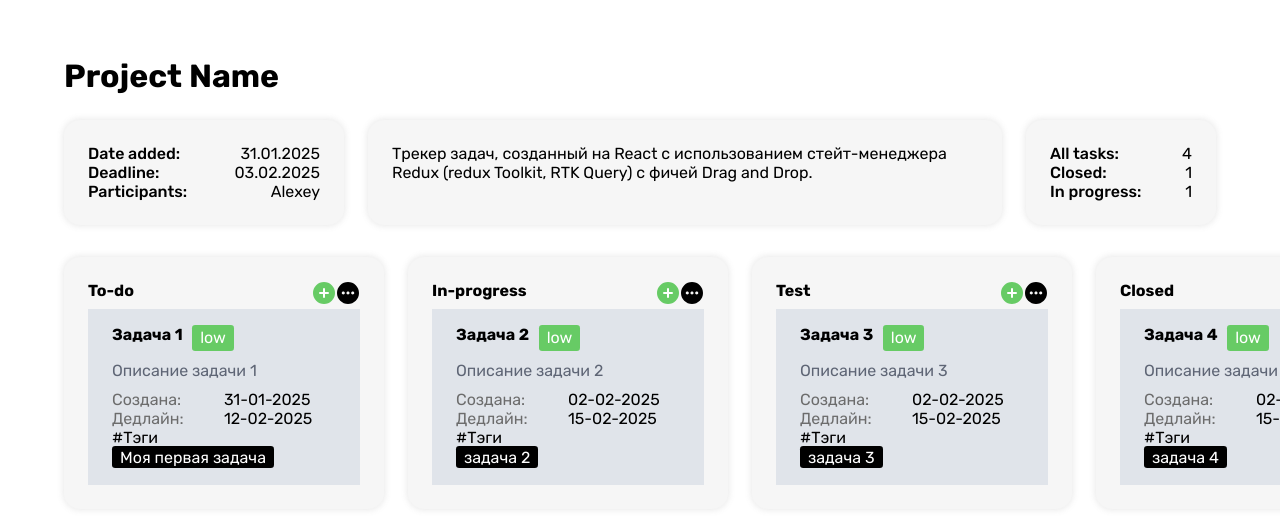
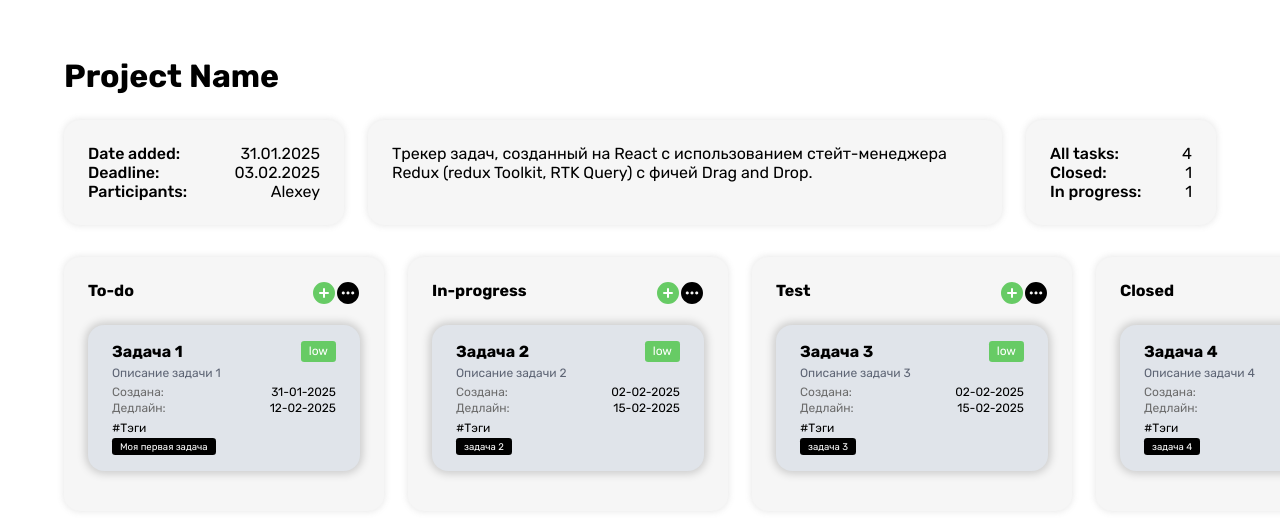
Before and after one commit to Mor-ald/task-tracker, a React (Vite) app: page / in a window 1280 px wide. Shown: the top 532 px of the page. Built offline with nearby package versions, Linux system fonts and the light colour scheme; data requests are answered from the project's data file.

Commit message:
feat(components): add new styles

```diff
--- a/src/components/ui/task/Task.module.scss
+++ b/src/components/ui/task/Task.module.scss
@@ -1,22 +1,29 @@
 .task {
   display: flex;
   flex-direction: column;
+  margin: 1rem 0;
+  border-radius: 1rem;
   padding: 1rem 1.5rem;
+  box-shadow: 0 0 10px 2px rgba(0, 0, 0, 20%);
+  font-size: 0.75rem;
   background-color: var(--background-task);
 }
 
 .task-header {
   display: flex;
-  margin-bottom: 0.6rem;
+  align-items: center;
+  justify-content: space-between;
+  margin-bottom: 0.3rem;
 }
 
 .task-title {
-  margin-right: 0.6rem;
+  margin-right: 0.3rem;
   font-weight: 700;
+  font-size: 1rem;
 }
 
 .task-description {
-  margin-bottom: 0.6rem;
+  margin-bottom: 0.3rem;
   color: var(--description-task);
 }
 
@@ -24,8 +31,26 @@
 .task-deadline {
   display: grid;
   grid-template-columns: 1fr 1fr;
+  margin-bottom: 0.1rem;
 
   :first-child {
     color: var(--primary-text-task);
   }
+
+  :last-child {
+    text-align: right;
+  }
 }
+
+.task-deadline {
+  margin-bottom: 0.4rem;
+}
+
+.task-text {
+  margin-bottom: 0.2rem;
+}
+
+.task-tags {
+  display: flex;
+  font-size: 0.6rem;
+}
```
